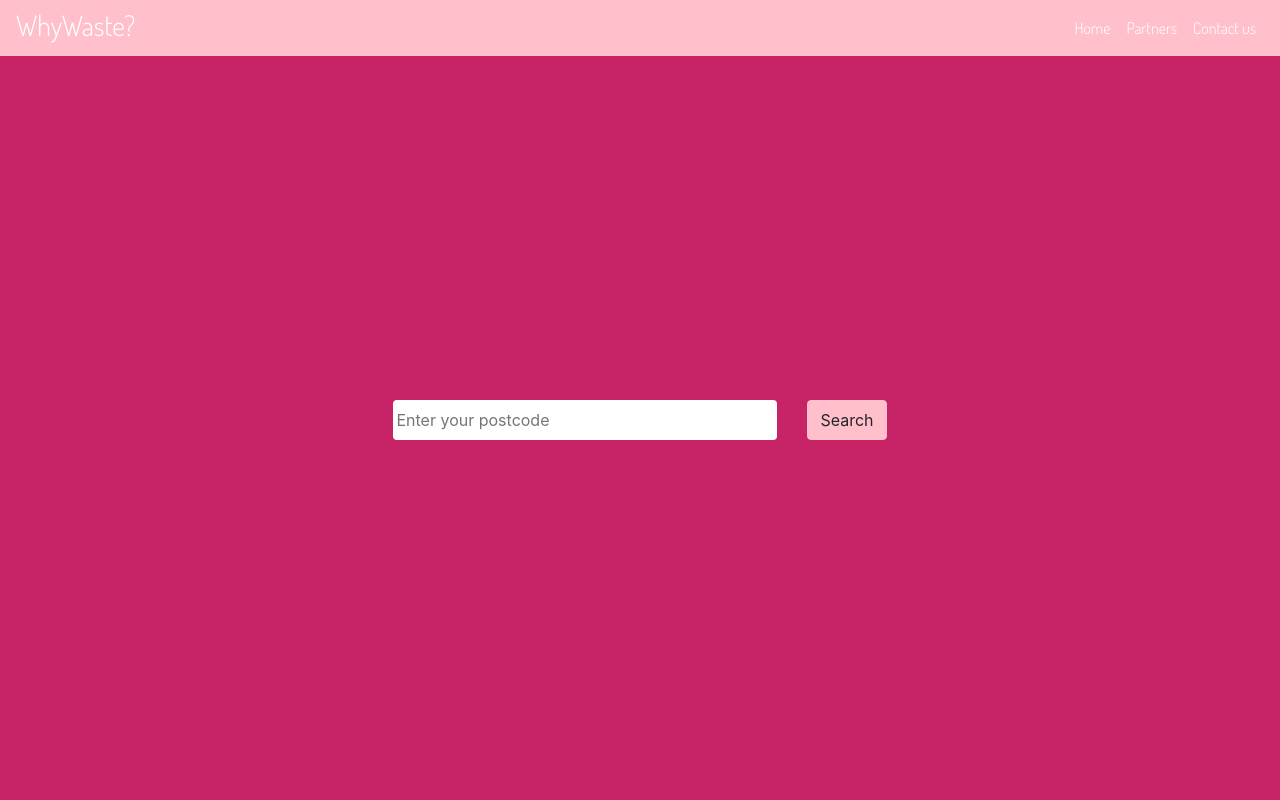
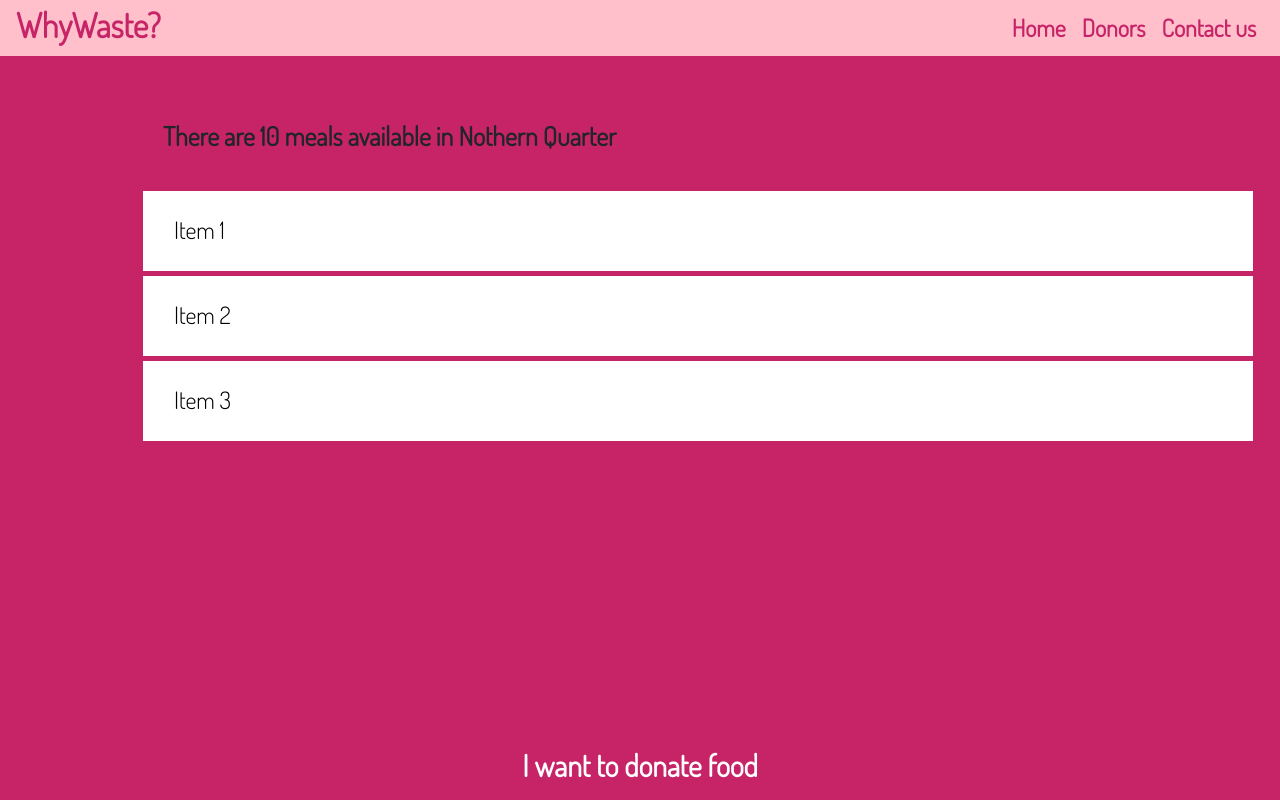
Before and after one commit to Codenatics/why-waste-frontend, a React (Create React App) app: page / in a window 1280 px wide. Built offline with nearby package versions, Linux system fonts and the light colour scheme.

Commit message:
New static components added: counter and SearchResults

```diff
--- a/package.json
+++ b/package.json
@@ -8,6 +8,7 @@
     "@testing-library/user-event": "^7.2.1",
     "react": "^16.13.1",
     "react-dom": "^16.13.1",
+    "react-router-dom": "^5.1.2",
     "react-scripts": "3.4.1"
   },
   "scripts": {
--- a/src/App.js
+++ b/src/App.js
@@ -4,6 +4,7 @@ import Toolbar from "./components/Toolbar";
 import SideDrawer from "./components/SideDrawer";
 import Backdrop from "./components/Backdrop";
 import SearchBox from './components/SearchBox';
+import SearchResults from './components/pages/SearchResults';
 
 function App() {
 
@@ -13,7 +14,9 @@ function App() {
       {/* <SideDrawer /> */}
       {/* <Backdrop /> */}
       <main style={{marginTop:'56px'}}>
-        <SearchBox />
+        {/* <SearchBox /> */}
+        <SearchResults />
+        <a href="/" id="main-link">I want to donate food</a>
       </main>
     </div>
   );
--- a/src/assets/Logo.css
+++ b/src/assets/Logo.css
@@ -1,8 +1,8 @@
 h1{
     font-family: 'Dosis', sans-serif;
-    color: white;
-    font-weight: 500;
-    font-size: 28px;
+    color: rgb(199, 36, 104);
+    font-weight: 800;
+    font-size: 34px;
     margin: 5px 0 0 20px;
 }
 
--- /dev/null
+++ b/src/assets/SearchResults.css
@@ -0,0 +1,43 @@
+.row{
+    margin: 20px;
+    font-size: 26px;
+    font-weight: bold;
+}
+
+.container-lg{
+    position: absolute;
+    top: 12%;
+    left: 10%;
+    right: 10%;
+}
+
+.results-items {
+    margin: 0;
+    padding:0;
+}
+.results-items li{
+    height: 80px;
+    border: 1px solid white;
+    background-color: white;
+    margin-bottom: 5px;
+    color: black;
+    list-style-type: none;
+    padding: 20px 30px ;
+    font-size: 24px;
+}
+
+@media (max-width: 500px){
+    .row, .container-fluid{
+        font-size: 18px;
+    }
+    .container-fluid{
+        width: 100%;
+        left:0%;
+        margin: 0;
+        padding:0;
+    }
+    .results-items li {
+        font-size: 16px;
+    }
+
+}
--- a/src/assets/Searchbox.css
+++ b/src/assets/Searchbox.css
@@ -10,9 +10,10 @@
 .search-box input {
     height: 40px;
     width: 30%;
-    margin-right: 30px;
+    margin-right: 10px;
     border-radius: 4px;
     border: 1px transparent solid;
+    padding-left: 20px;
 }
 
 .btn-search {
@@ -21,6 +22,7 @@
     border: 1px pink solid;
     border-radius: 4px;
 }
+
 
 @media (max-width: 600px){
     .search-box{
@@ -31,7 +33,7 @@
         width: 100%;
     }
     .search-box input {
-        margin-left: 30px;
+        margin-left: 10px;
         width: 80%;
         margin-bottom: 10px;
     }
--- a/src/assets/Toolbar.css
+++ b/src/assets/Toolbar.css
@@ -21,7 +21,9 @@
 .toolbar_navigation a {
     text-decoration: none;
     list-style: none;
-    color: white
+    color: rgb(199, 36, 104);
+    font-size: 24px;
+    font-weight: 800;
 }
 .toolbar_navigation-items ul{
     list-style: none;
--- a/src/assets/base.css
+++ b/src/assets/base.css
@@ -1,3 +1,22 @@
-body{
+body {
+    font-family: 'Dosis', sans-serif;
     background-color: rgb(199, 36, 104);
 }
+
+#main-link {
+    margin: 0;
+    padding: 0;
+    width: 100%;
+    position: fixed;
+    bottom: 12px;
+    display: flex;
+    justify-content: center;
+    color: white;
+    font-weight: 600;
+    font-size: 30px;
+}
+
+#main-link:hover, #main-link:active {
+    color: maroon;
+    text-decoration: none;
+}
--- /dev/null
+++ b/src/components/Counter.js
@@ -0,0 +1,8 @@
+import React from "react";
+
+function Counter(props){
+    return(
+        <p>There are 10 meals available in Nothern Quarter</p>
+    )
+}
+export default Counter;
--- a/src/components/Toolbar.js
+++ b/src/components/Toolbar.js
@@ -17,7 +17,7 @@ function Toolbar(props) {
                 <div className="toolbar_navigation-items">
                     <ul>
                         <li><a href="/">Home</a></li>
-                        <li><a href="/">Partners</a></li>
+                        <li><a href="/">Donors</a></li>
                         <li><a href="/">Contact us</a></li>
                     </ul>
                 </div>
--- /dev/null
+++ b/src/components/pages/SearchResults.js
@@ -0,0 +1,23 @@
+import React from "react";
+import '../../assets/SearchResults.css';
+import Counter from '../Counter';
+
+function SearchResults(props) {
+
+    return (
+        <div className="container-fluid container-sm container-md container-lg">
+            <div className="row">
+                <Counter />
+            </div>
+            <div className="results-list">
+                <ul className="results-items">
+                    <li>Item 1</li>
+                    <li>Item 2</li>
+                    <li>Item 3</li>
+                </ul>
+            </div>
+        </div>
+    )
+}
+
+export default SearchResults;
```
Also changed, not shown: 1 other file (tests, documents, lock files or other folders).
